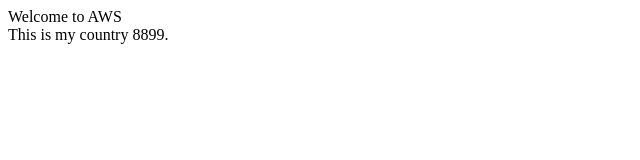
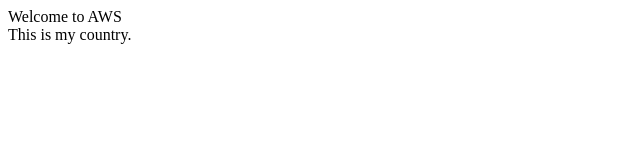
Before and after one commit to devendravannela/AWSDevOps, a plain HTML site: page index.html in a window 1280 px wide. Shown: the full height of the page, 0-640 px from the left. Drawn offline with Linux system fonts and the light colour scheme.

Commit message:
updated Index file

```diff
--- a/index.html
+++ b/index.html
@@ -1,2 +1,2 @@
 <header>Welcome to AWS</header>
-<body>This is my country 8899.</body>
+<body>This is my country.</body>
```
